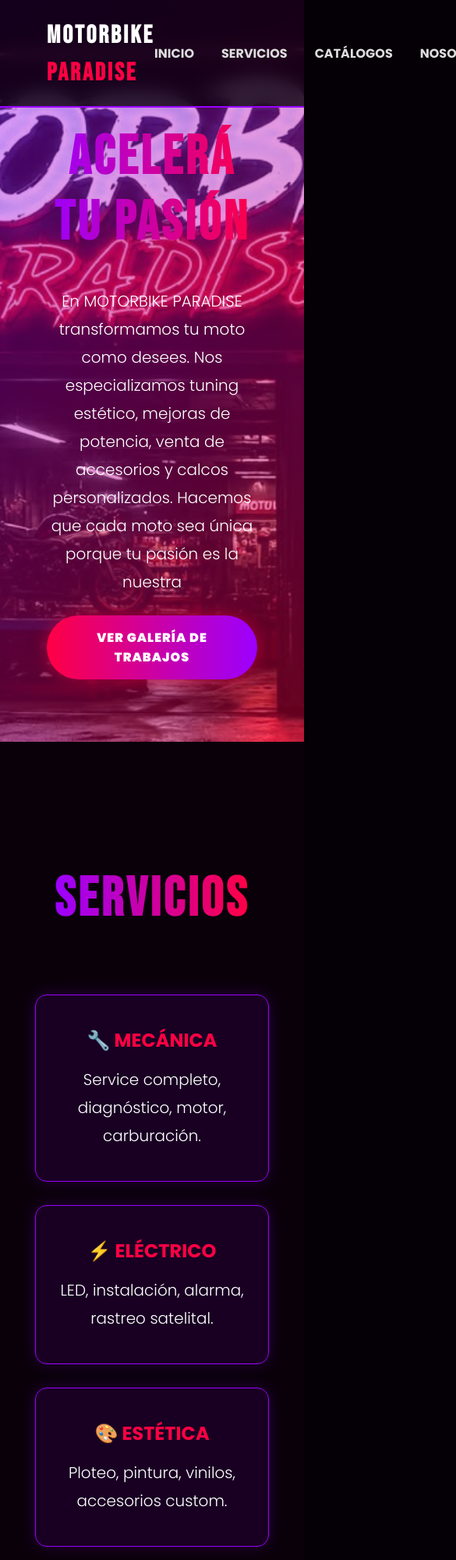
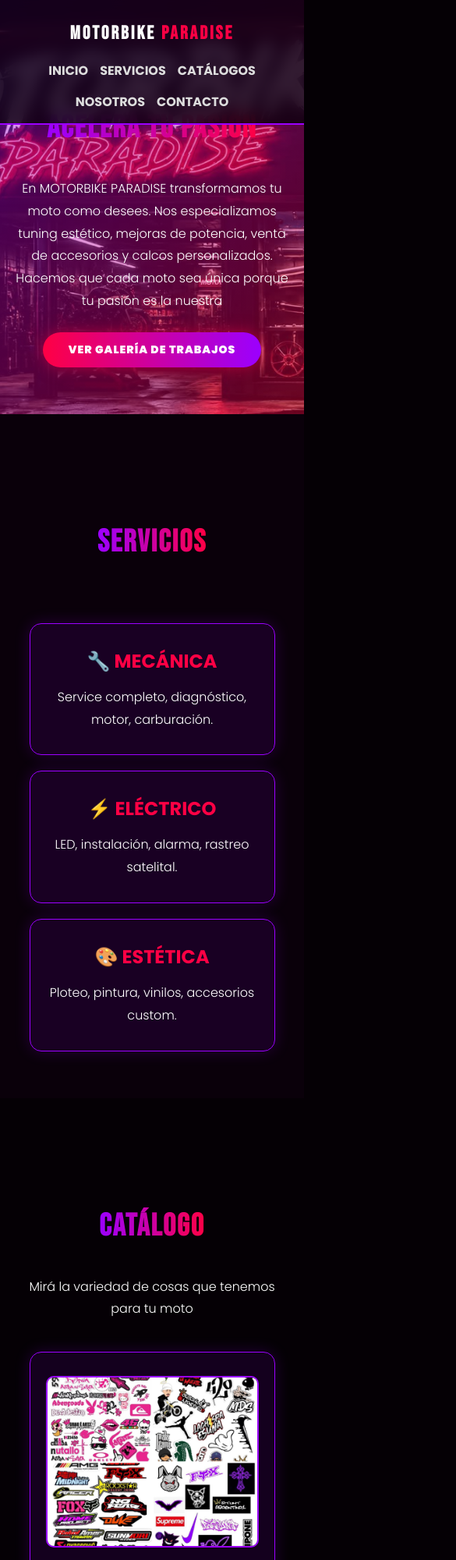
Before and after one commit to brianamalenna-droid/Motorbike-Paradisee, a plain HTML site: page index.html in a window 390 px wide. Shown: the top 2000 px of the page at 78% size, 585 px wide, since content can reach past the window. Drawn offline with Linux system fonts and the light colour scheme.

Commit message:
Add files via upload

```diff
--- a/estilos.css
+++ b/estilos.css
@@ -15,7 +15,8 @@ body {
   backdrop-filter: blur(10px); /* EFECTO VIDRIO */
   padding: 20px 60px; z-index: 1000;
   border-bottom: 2px solid #9b00ff;
-  display: flex; justify-content: space-between; align-items: center;
+  display: flex; justify-content: space-between; align-items: center; /* YA TENIA FLEX */
+  flex-wrap: wrap; /* AGREGADO PARA CELU */
 }
 
 #logo h1 a {
@@ -24,7 +25,7 @@ body {
 }
 #logo span { color: #ff0044; } /* ROJO */
 
-#menu ul { list-style: none; display: flex; gap: 35px; }
+#menu ul { list-style: none; display: flex; gap: 35px; flex-wrap: wrap; /* AGREGADO */ justify-content: center; /* AGREGADO */}
 #menu a {
   color: #ddd; text-decoration: none; font-size: 16px; font-weight: 700;
   cursor: pointer; transition: 0.3s; text-transform: uppercase;
@@ -53,7 +54,6 @@ h2 {
   -webkit-text-fill-color: transparent;
   margin-bottom: 40px;
   letter-spacing: 4px;
-
 }
 
 p { font-size: 20px; max-width: 900px; line-height: 1.8; font-weight: 300; }
@@ -94,10 +94,10 @@ p { font-size: 20px; max-width: 900px; line-height: 1.8; font-weight: 300; }
 }
 
 .card-catalogo img {
-  width: 100%;         /* que ocupe todo el ancho de la card */
-  max-width: 100%;     /* pero que no se pase */
-  height: 220px;       /* alto fijo para que todas midan igual */
-  object-fit: cover;   /* recorta la foto para que no se deforme */
+  width: 100%;
+  max-width: 100%;
+  height: 220px;
+  object-fit: cover;
   border-radius: 10px;
   margin-bottom: 20px;
   border: 2px solid #9b00ff;
@@ -105,7 +105,7 @@ p { font-size: 20px; max-width: 900px; line-height: 1.8; font-weight: 300; }
 
 /* ===== GALERÍA ===== */
 #galeria {
-  padding-top: 160px; /* para que no tape el header fijo */
+  padding-top: 160px;
 }
 
 .galeria-grid {
@@ -223,26 +223,114 @@ footer {
   background: #050005;
   color: #ccc;
   text-align: center;
-  padding: 50px 20px; /* más padding arriba y abajo */
+  padding: 50px 20px;
   border-top: 2px solid #9b00ff;
   font-size: 13px;
 }
 
 footer p {
-  margin: 0 auto; /* centra el bloque */
-  max-width: 1000px; /* para que no se estire tanto */
-  line-height: 1.6; /* espacio entre líneas si se parte */
+  margin: 0 auto;
+  max-width: 1000px;
+  line-height: 1.6;
   font-family: 'Poppins', sans-serif;
   font-weight: 200;
   letter-spacing: 0.5px;
 }
 
-/* ===== ARREGLAR EL LOGO DEL HEADER ===== */
-header a, .logo a {
-  text-decoration: none; /* saca el subrayado */
-  color: inherit; /* respeta tus colores violeta/rojo */
+
+
+
+@media (max-width: 900px) {
+  #header {
+    flex-direction: column;
+    padding: 15px 20px;
+    gap: 15px;
+  }
+
+  #menu ul {
+    gap: 15px;
+    justify-content: center;
+    flex-wrap: wrap;
+  }
+
+  #logo h1 a {
+    font-size: 24px;
+  }
 }
 
-header a:hover {
-  text-decoration: none; /* que no aparezca al pasar el mouse */
+
+@media (max-width: 768px) {
+  section {
+    padding: 140px 20px 60px;
+    min-height: auto;
+  }
+
+  h2 {
+    font-size: 40px;
+    letter-spacing: 2px;
+  }
+
+  p {
+    font-size: 16px;
+  }
 }
+
+@media (max-width: 768px) {
+  .cards {
+    flex-direction: column;
+    align-items: center;
+    gap: 20px;
+  }
+
+  .card, .card-catalogo {
+    width: 90%;
+    max-width: 400px;
+    padding: 30px 20px;
+  }
+}
+
+@media (max-width: 768px) {
+  .galeria-grid {
+    grid-template-columns: 1fr; /* 1 foto por fila */
+    gap: 20px;
+    padding: 0 15px;
+  }
+
+  .galeria-grid img {
+    height: 200px; /* Mas chicas */
+  }
+}
+
+
+@media (max-width: 900px) {
+  #nosotros {
+    padding: 100px 20px;
+  }
+
+  .nosotros-contenido {
+    display: flex;
+    flex-direction: column;
+    gap: 30px;
+  }
+
+  .nosotros-img img {
+    max-width: 400px;
+    margin: 0 auto;
+  }
+}
+
+
+@media (max-width: 768px) {
+  .valores {
+    grid-template-columns: 1fr;
+  }
+}
+
+
+@media (max-width: 480px) {
+  .btn-rojo, .btn-violeta {
+    padding: 12px 30px;
+    font-size: 14px;
+    width: 80%;
+  }
+}
```
